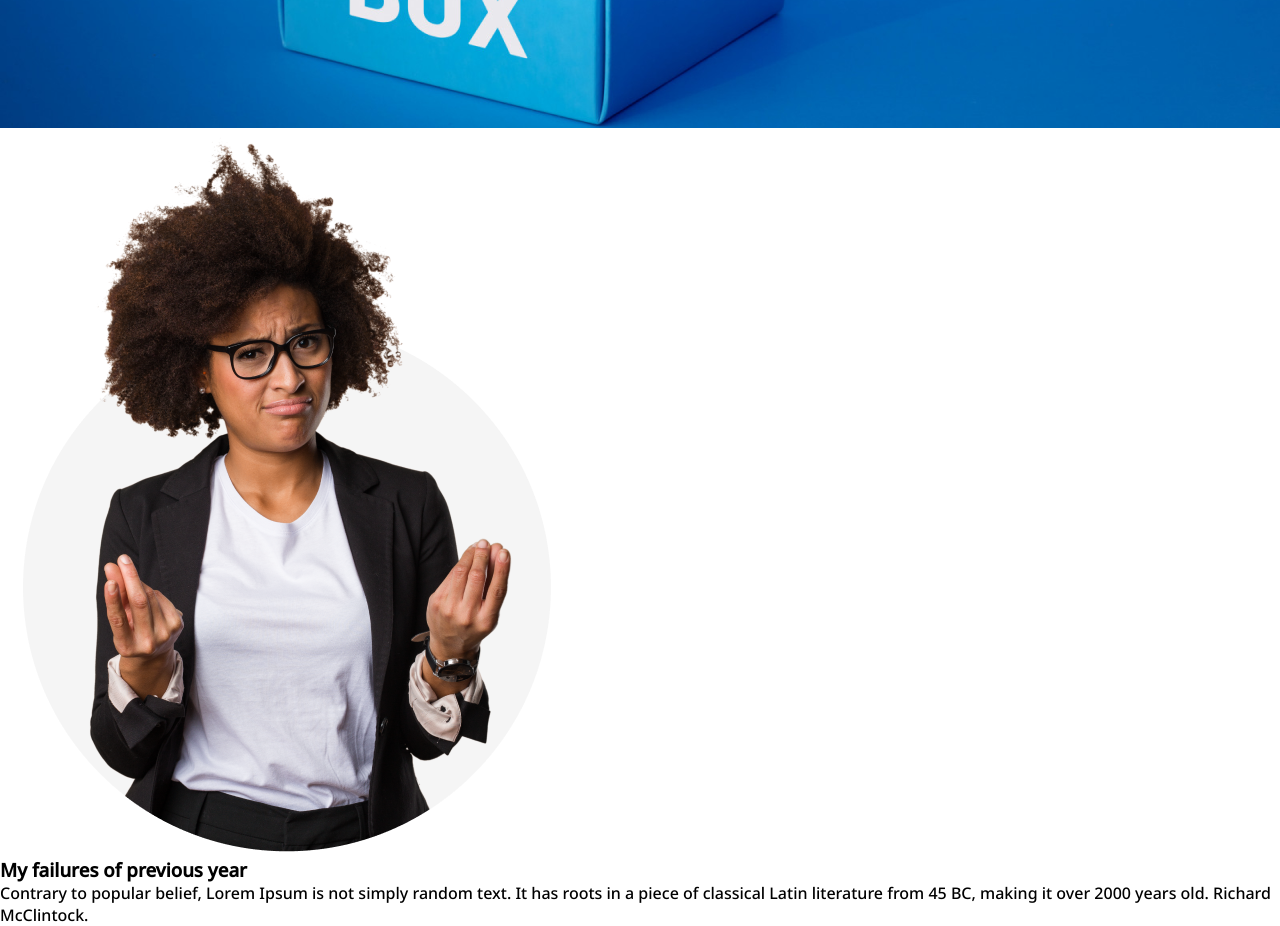
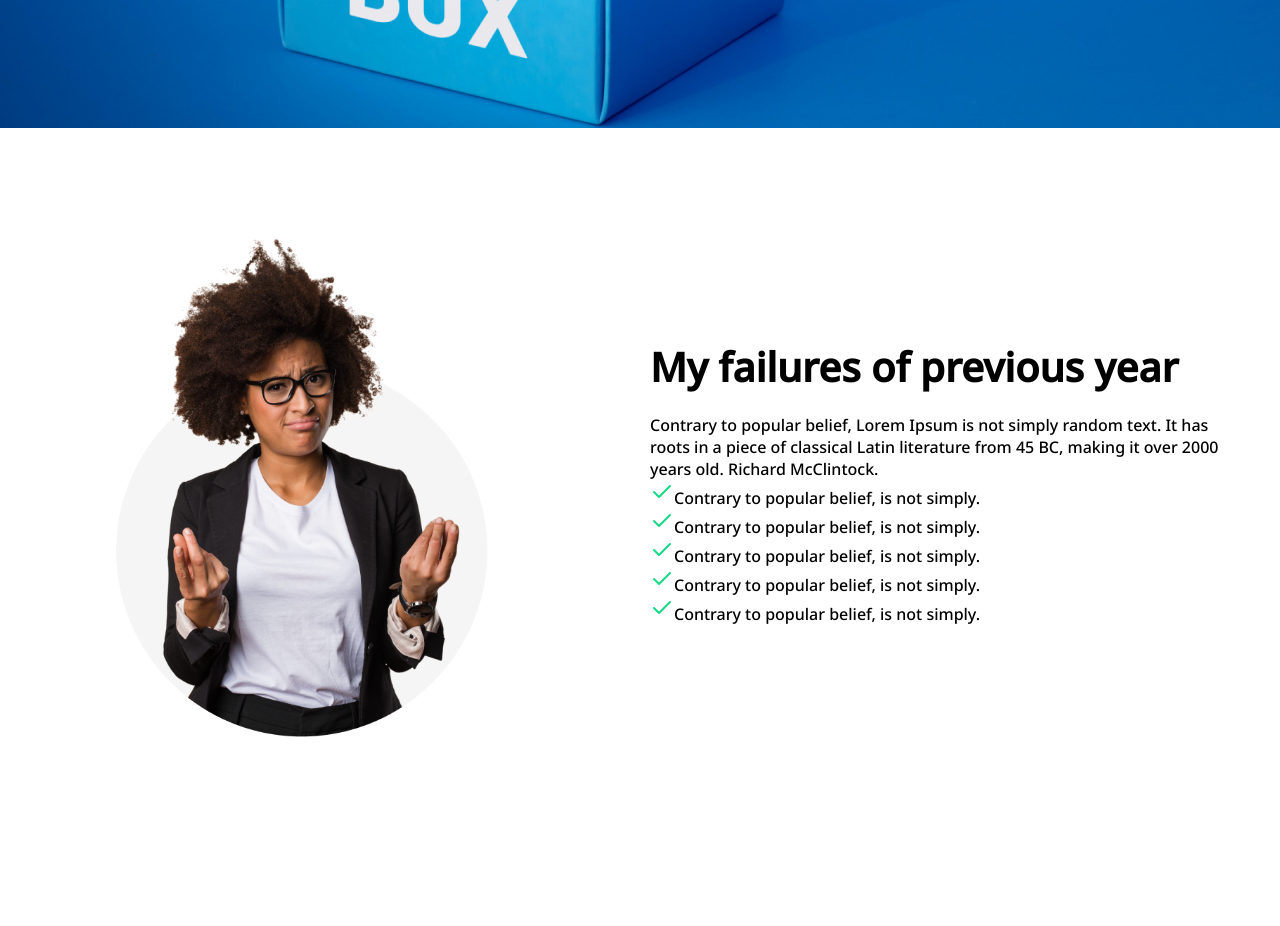
Before and after one commit to sadid56/pracricse-web1, a plain HTML site: page index.html in a window 1280 px wide. Shown: the part 680-1606 px from the top of the page. After the commit the page ends 1517 px from the top, so only its background shows below. Drawn offline with Linux system fonts and the light colour scheme.

Commit message:
added a secton1

```diff
--- a/index.html
+++ b/index.html
@@ -26,12 +26,19 @@
     <!-- main part start -->
     <main>
         <section class="section1">
-            <img src="images/person.png" alt="">
+            <img class="ticket-img" src="images/person.png" alt="">
             <div class="section1-text">
                 <h3 class="section1-title">My failures of previous year</h3>
                 <p class="section1-description">
                     Contrary to popular belief, Lorem Ipsum is not simply random text. It has roots in a piece of classical Latin literature from 45 BC, making it over 2000 years old. Richard McClintock.
                 </p>
+                <div class="section1-ticket">
+                    <img  src="images/icons/check 1.svg" alt=""><p>Contrary to popular belief, is not simply.</p><br>
+                    <img src="images/icons/check 1.svg" alt=""><p>Contrary to popular belief, is not simply.</p><br>
+                    <img src="images/icons/check 1.svg" alt=""><p>Contrary to popular belief, is not simply.</p><br>
+                    <img src="images/icons/check 1.svg" alt=""><p>Contrary to popular belief, is not simply.</p><br>
+                    <img src="images/icons/check 1.svg" alt=""><p>Contrary to popular belief, is not simply.</p>
+                </div>
             </div>
         </section>
     </main>
--- a/style.css
+++ b/style.css
@@ -48,6 +48,7 @@ body{
     font-weight: 700;
     border: 1px solid navy;
     font-size: 20px;
+    margin-top: 20px;
 }
 .btn-primary:hover{
     background-color: navy;
@@ -55,3 +56,30 @@ body{
     color: #fff;
     transition: all ease-in 0.25s;
 }
+
+/* main part start */
+main{
+    max-width: 1140px;
+}
+.section1{
+    display: flex;
+    align-items: center;
+    justify-content: space-between;
+    width: 100%;
+    gap: 150px;
+    margin-left: 100px;
+    margin-top: 100px;
+    margin-bottom: 100px;
+}
+.ticket-img{
+    width: 400px;
+}
+.section1-ticket img , p{
+    display: inline;
+    align-items: center;
+}
+
+.section1-title{
+    font-size: 40px;
+    margin-bottom: 20px;
+}
```
